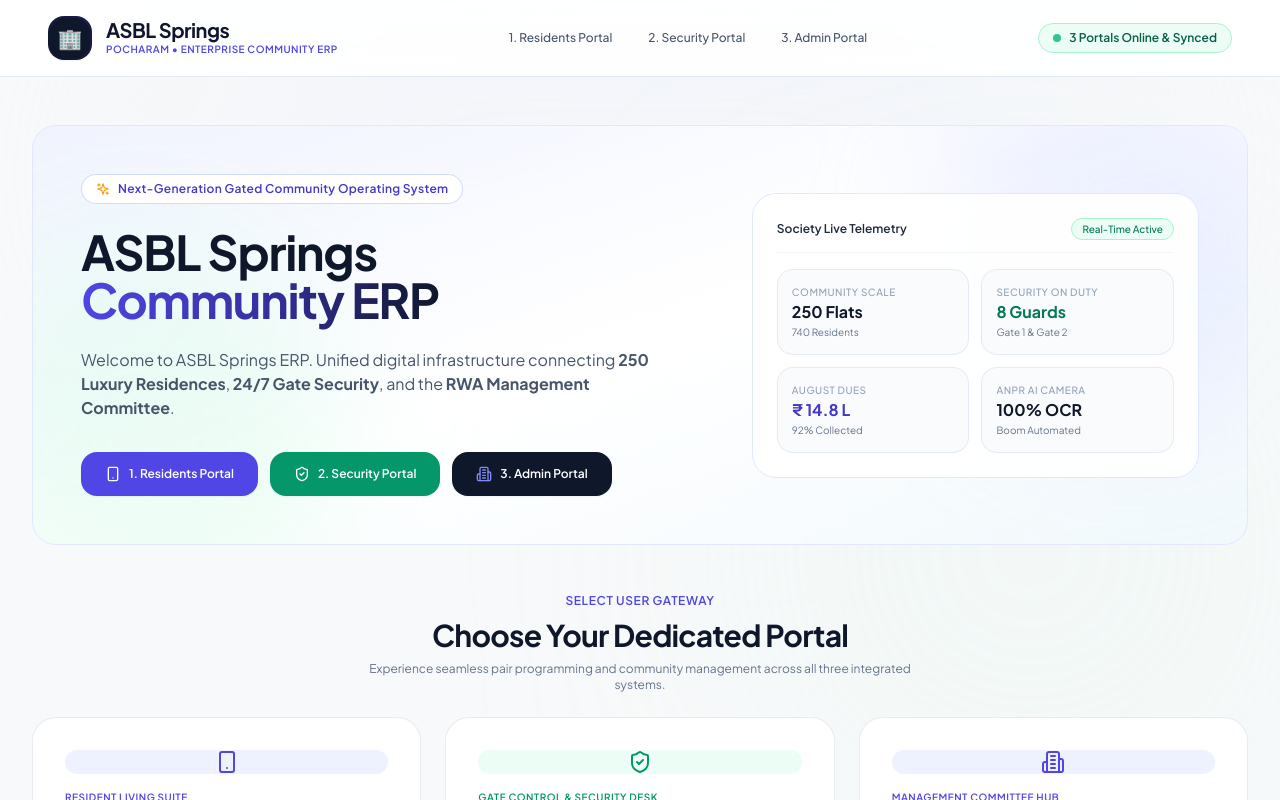
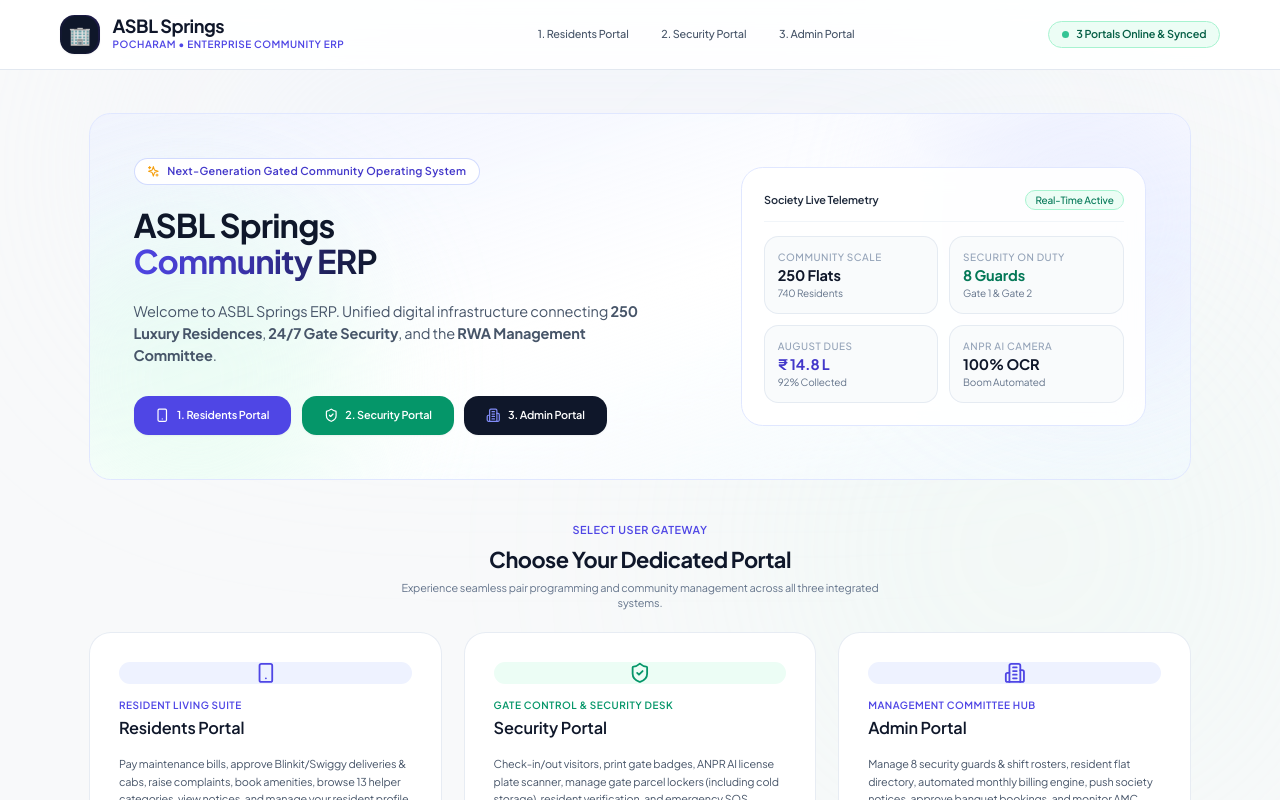
Before and after one commit to Sureddynithinreddy/community-management-ERP, a React (Vite) app: page / in a window 1280 px wide. Shown: the top 800 px of the page. Built offline with nearby package versions, Linux system fonts and the light colour scheme.

Commit message:
Scale down root font size and heading sizes for compact refined typography

```diff
--- a/src/App.tsx
+++ b/src/App.tsx
@@ -104,7 +104,7 @@
                   <span>Next-Generation Gated Community Operating System</span>
                 </div>
 
-                <h1 className="font-bold text-3xl sm:text-5xl text-slate-900 leading-[1.15] tracking-tight">
+                <h1 className="font-bold text-2xl sm:text-4xl text-slate-900 leading-[1.2] tracking-tight">
                   ASBL Springs <br />
                   <span className="bg-gradient-to-r from-indigo-600 via-indigo-800 to-slate-900 bg-clip-text text-transparent">
                     Community ERP
@@ -187,7 +187,7 @@
                 <span className="text-xs font-semibold text-indigo-600 uppercase tracking-wider block">
                   Select User Gateway
                 </span>
-                <h2 className="font-bold text-2xl sm:text-3xl text-slate-900 tracking-tight">
+                <h2 className="font-bold text-xl sm:text-2xl text-slate-900 tracking-tight">
                   Choose Your Dedicated Portal
                 </h2>
                 <p className="text-xs text-slate-500 font-normal">
@@ -208,7 +208,7 @@
                       <span className="text-[10px] font-semibold uppercase tracking-wider text-indigo-600 block">
                         Resident Living Suite
                       </span>
-                      <h3 className="font-bold text-xl text-slate-900 mt-0.5">Residents Portal</h3>
+                      <h3 className="font-semibold text-lg text-slate-900 mt-0.5">Residents Portal</h3>
                     </div>
 
                     <p className="text-xs text-slate-600 leading-relaxed font-normal">
@@ -247,7 +247,7 @@
                       <span className="text-[10px] font-semibold uppercase tracking-wider text-emerald-600 block">
                         Gate Control & Security Desk
                       </span>
-                      <h3 className="font-bold text-xl text-slate-900 mt-0.5">Security Portal</h3>
+                      <h3 className="font-semibold text-lg text-slate-900 mt-0.5">Security Portal</h3>
                     </div>
 
                     <p className="text-xs text-slate-600 leading-relaxed font-normal">
@@ -286,7 +286,7 @@
                       <span className="text-[10px] font-semibold uppercase tracking-wider text-indigo-600 block">
                         Management Committee Hub
                       </span>
-                      <h3 className="font-bold text-xl text-slate-900 mt-0.5">Admin Portal</h3>
+                      <h3 className="font-semibold text-lg text-slate-900 mt-0.5">Admin Portal</h3>
                     </div>
 
                     <p className="text-xs text-slate-600 leading-relaxed font-normal">
--- a/src/index.css
+++ b/src/index.css
@@ -3,12 +3,23 @@
 @tailwind utilities;
 
 @layer base {
+  html {
+    font-size: 14.5px;
+  }
+
+  @media (max-width: 640px) {
+    html {
+      font-size: 13.5px;
+    }
+  }
+
   body {
-    background-color: #F6F3EC;
-    color: #172D25;
+    background-color: #F8F9FA;
+    color: #1E293B;
     min-height: 100vh;
     overflow-x: hidden;
-    font-family: 'Plus Jakarta Sans', system-ui, sans-serif;
+    font-family: 'Plus Jakarta Sans', system-ui, -apple-system, BlinkMacSystemFont, 'Segoe UI', Roboto, sans-serif;
+    letter-spacing: -0.01em;
   }
 }
 
```
